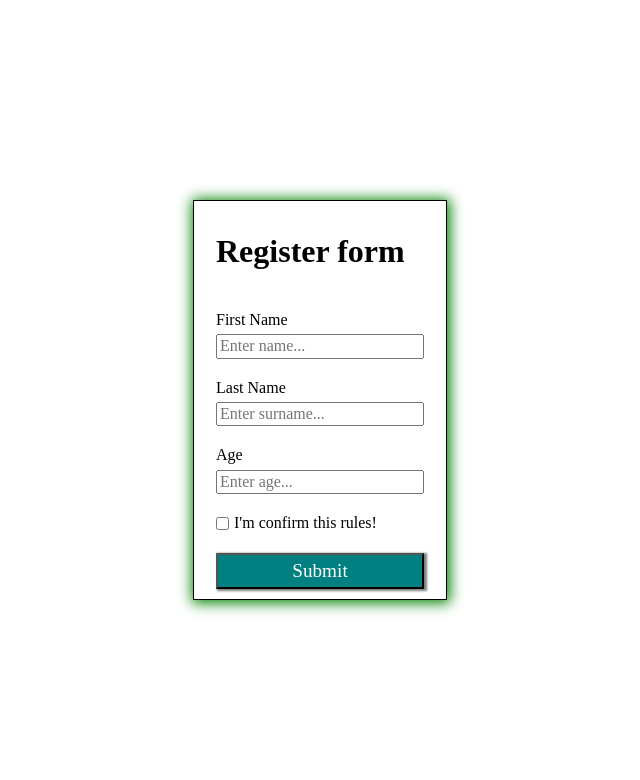
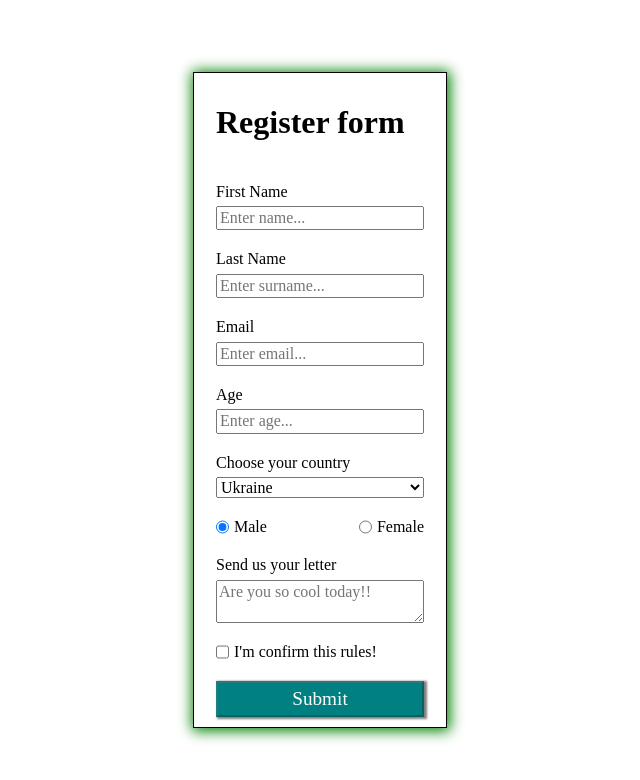
Before and after one commit to irapanch/React-Example, a React (Create React App) app: page / in a window 1280 px wide. Shown: the top 780 px of the page, without its empty margins (320-960 px from the left). Built offline with nearby package versions, Linux system fonts and the light colour scheme.

Commit message:
Update RegisterForm.jsx

```diff
--- a/src/components/RegisterForm/RegisterForm.jsx
+++ b/src/components/RegisterForm/RegisterForm.jsx
@@ -1,4 +1,4 @@
-import React from "react";
+import React, { Component } from "react";
 
 import styled from "styled-components";
 import StyledLabel from "../../styledComponents/StyledLabel";
@@ -6,42 +6,155 @@ import StyledLabel from "../../styledComponents/StyledLabel";
 import StyledButton from "../../styledComponents/StyledButton";
 import { StyledFlex } from "../../styledComponents/StyledFlex";
 
-const RegisterForm = () => {
-  const onSubmit = (e) => {
+const INITIAL_STATE = {
+  name: "",
+  surname: "",
+  email: "",
+  age: "",
+  country: "ukraine",
+  gender: "male",
+  text: "",
+  agree: false,
+};
+class RegisterForm extends Component {
+  state = { ...INITIAL_STATE };
+  handleSubmit = (e) => {
     e.preventDefault();
-    const form = e.currentTarget;
-    const name = form.elements.name.value;
-    const position = form.elements.surname.value;
+    console.log(this.state);
+    this.setState(INITIAL_STATE); // cкидання форми замість form.reset(). Поки ми не змінимо state, форма ніколи reset() не зробить, так як зав'язана на стейті.
+  };
+  handleChange = ({ target }) => {
+    //деструктуризація- витягуємо target з (e)
+    const { name, value } = target; //   деструктуризація target.name  target.value
 
-    const user = { name, position };
-    console.log(user);
-    form.reset();
+    // IF-ELSE variant
+    // if (name === "name") {
+    //   this.setState({ name: value }); //міняємо значення в стейт, на те, що ввели в інпут, або визначили в радіо чи чекбоксі
+    //   }
+    //   if (name === "surname") {
+    //     this.setState({ name: value }); //міняємо значення в стейт, на те, що ввели в інпут, або визначили в радіо чи чекбоксі
+    //   }
+
+    //swich -case variant
+    // switch (name) {
+    //   case "name":
+    //     this.setState({ name: value });
+    //     break;
+    //   case "surname":
+    //     this.setState({ surname: value });
+    //     break;
+    //   default:
+    //     break;
+    // }
+
+    // Обчислювані дані  [key]
+
+    if (name === "agree") {
+      this.setState({ agree: !this.state.agree }); // переключаємо чекбокс
+      return;
+    }
+    this.setState({ [name]: value }); // витягуємо кожний раз своє значення поля
   };
+  render() {
+    const { name, surname, email, age, country, gender, text, agree } =
+      this.state;
+
     return (
-    <StyledForm onSubmit={onSubmit}>
+      <StyledForm onSubmit={this.handleSubmit}>
         <StyledFlex $gap="20px" $direction="column">
           <h1>Register form</h1>
           <StyledLabel>
             First Name
-          <input name="name" placeholder="Enter name..." />
+            <input
+              value={name}
+              name="name"
+              placeholder="Enter name..."
+              onChange={this.handleChange}
+            />
           </StyledLabel>
           <StyledLabel>
             Last Name
-          <input name="surname" placeholder="Enter surname..." />
+            <input
+              onChange={this.handleChange}
+              value={surname}
+              name="surname"
+              placeholder="Enter surname..."
+            />
+          </StyledLabel>
+          <StyledLabel>
+            Email
+            <input
+              onChange={this.handleChange}
+              name="email"
+              value={email}
+              placeholder="Enter email..."
+            />
           </StyledLabel>
           <StyledLabel>
             Age
-          <input name="age" type="number" placeholder="Enter age..." />
+            <input
+              onChange={this.handleChange}
+              name="age"
+              value={age}
+              type="number"
+              placeholder="Enter age..."
+            />
+          </StyledLabel>
+          <StyledLabel>
+            Choose your country
+            <select onChange={this.handleChange} name="country" value={country}>
+              <option value="ukraine">Ukraine</option>
+              <option value="usa">USA</option>
+              <option value="spain">Spain</option>
+            </select>
+          </StyledLabel>
+          <StyledFlex>
+            <StyledLabel $display="flex">
+              <input
+                checked={gender === "male"}
+                onChange={this.handleChange}
+                type="radio"
+                value="male"
+                name="gender"
+              />
+              Male
             </StyledLabel>
             <StyledLabel $display="flex">
-          <input type="checkbox" />
+              <input
+                checked={gender === "female"}
+                onChange={this.handleChange}
+                type="radio"
+                value="female"
+                name="gender"
+              />
+              Female
+            </StyledLabel>
+          </StyledFlex>
+          <StyledLabel>
+            Send us your letter
+            <textarea
+              onChange={this.handleChange}
+              // value={text}
+              name="text"
+              placeholder="Are you so cool today!!"
+              value={text}
+            />
+          </StyledLabel>
+          <StyledLabel $display="flex">
+            <input
+              onChange={this.handleChange}
+              name="agree"
+              checked={agree}
+              type="checkbox"
+            />
             I'm confirm this rules!
           </StyledLabel>
-        <StyledButton>Submit</StyledButton>
+          <StyledButton disabled={!agree}>Submit</StyledButton>
         </StyledFlex>
       </StyledForm>
     );
-};
+  }
+}
 const StyledForm = styled.form`
   border: 1px solid black;
   background-color: white;
```
Lines whose indentation alone changed are shown as unchanged.
